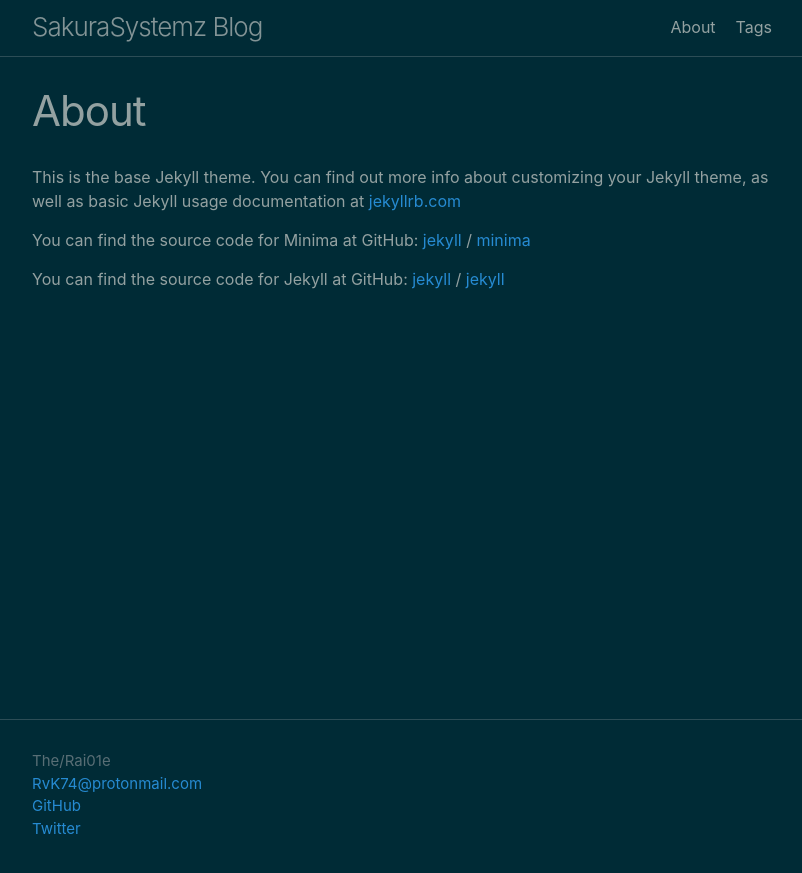
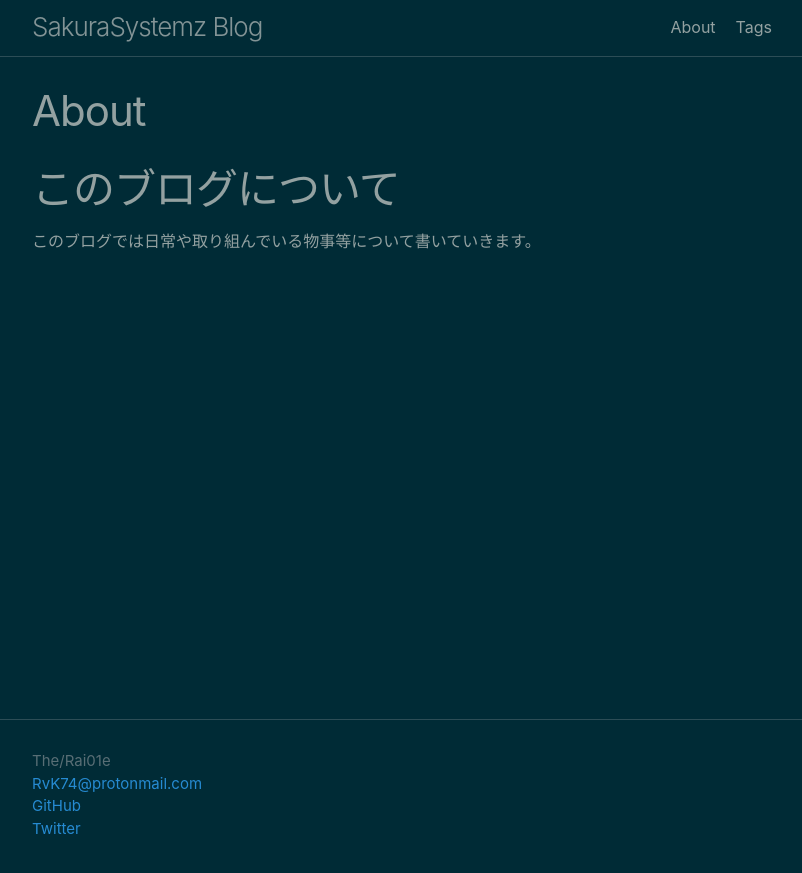
Before and after one commit to SakuraSystemz/blog, a Jekyll site: the page built from about.md, in a window 1280 px wide. Shown: the top 873 px of the page, without its empty margins (238-1040 px from the left). Built offline with Jekyll 4.4.1, drawn with Linux system fonts in a browser that asks for light colours.

Commit message:
about.md の更新

```diff
--- a/about.md
+++ b/about.md
@@ -4,15 +4,5 @@ title: About
 permalink: /about/
 ---
 
-This is the base Jekyll theme. You can find out more info about customizing your Jekyll theme, as well as basic Jekyll usage documentation at [jekyllrb.com](https://jekyllrb.com/)
-
-You can find the source code for Minima at GitHub:
-[jekyll][jekyll-organization] /
-[minima](https://github.com/jekyll/minima)
-
-You can find the source code for Jekyll at GitHub:
-[jekyll][jekyll-organization] /
-[jekyll](https://github.com/jekyll/jekyll)
-
-
-[jekyll-organization]: https://github.com/jekyll
+# このブログについて
+このブログでは日常や取り組んでいる物事等について書いていきます。
```
